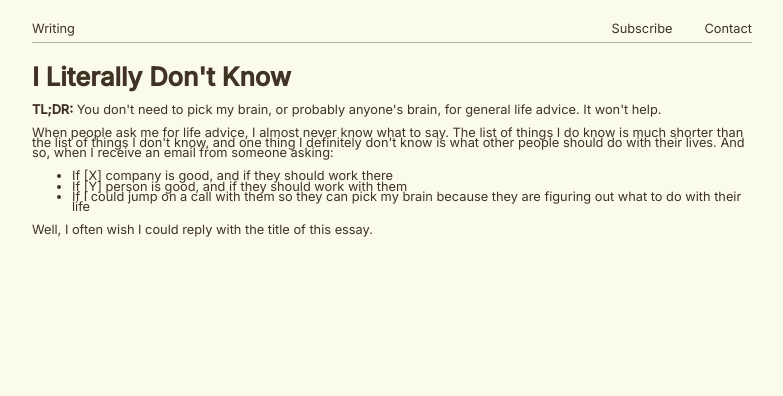
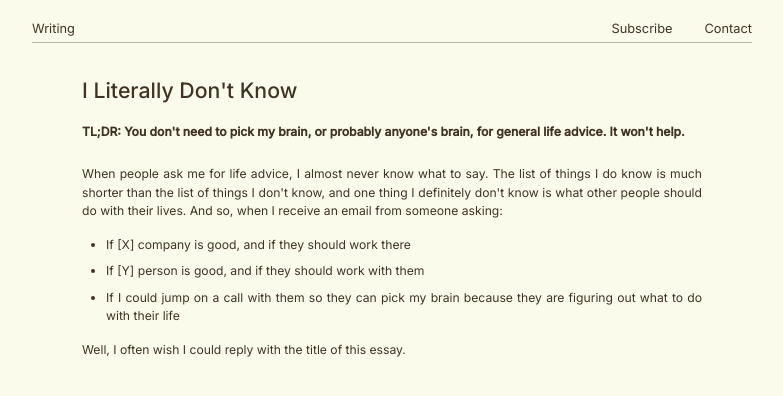
Before and after one commit to architavasuki/architavasuki.github.io, a Jekyll site: the page built from essays/i-literally-dont-know.md, in a window 1280 px wide. Shown: the top 396 px of the page, without its empty margins (248-1031 px from the left). Built offline with Jekyll 4.4.1, drawn with Linux system fonts in a browser that asks for light colours.

Commit message:
better line spacing

```diff
--- a/_layouts/default.html
+++ b/_layouts/default.html
@@ -79,8 +79,44 @@
     }
 
     .essays a:hover {
+      /* text-decoration: underline; */
       color: #8b7355; /* Light brown color on hover */
     }
+
+    /* Styles for essay content */
+    .content {
+      max-width: 620px; /* Match the original max-width */
+      margin: 2rem auto; /* Add some top/bottom margin */
+      text-align: justify; /* Justify text as in original */
+      font-size: 0.95em; /* Match original font-size */
+      line-height: 1.5; /* Restore readable line height */
+    }
+
+    .content h1 {
+      color: #403324;
+      font-size: 1.75em;
+      font-weight: 500;
+      margin: 2rem 0 1rem 0; /* Restore heading margins */
+    }
+
+    .content p {
+      margin: 1rem 0; /* Restore paragraph margins */
+    }
+
+     .content .tldr { /* Style for TLDR paragraph */
+       margin-bottom: 1.5rem;
+       font-weight: bold; /* Make TLDR stand out */
+     }
+
+    .content ul {
+      padding-left: 1.5rem; /* Restore list padding */
+      margin: 1rem 0; /* Add margin to lists */
+    }
+
+    .content li {
+      margin-bottom: 0.5rem; /* Restore list item margin */
+    }
+    /* End Styles for essay content */
   </style>
 </head>
 <body>
```
